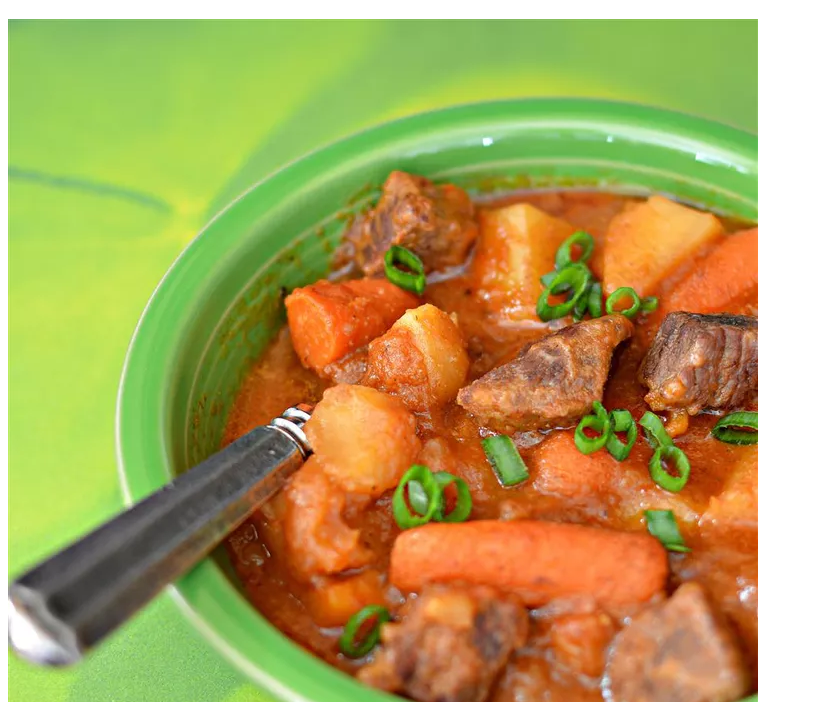
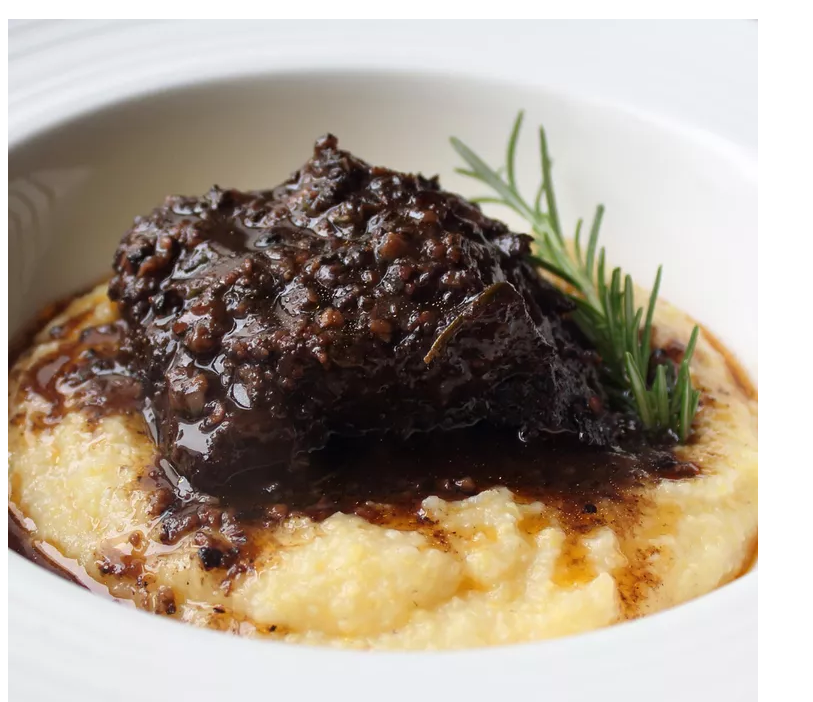
Before and after one commit to onkeld/odin-recipes, a plain HTML site: page recipes/peposa.html in a window 1280 px wide. Shown: the part 98-800 px from the top of the page, without its empty margins (0-813 px from the left). Drawn offline with Linux system fonts and the light colour scheme.

Commit message:
Replace wrong picture in the peposa recipe.
Wrong picture in the peposa recipe is replaced.

```diff
--- a/recipes/peposa.html
+++ b/recipes/peposa.html
@@ -10,7 +10,7 @@
     <h1>Peposa Dell'Impruneta <br />
       (Tuscan Black Pepper Beef)
     </h1>
-    <img src="IrishStew.webp" alt="Picture of Irish Stew in a green bowl">
+    <img src="Peposa.webp" alt="Picture of Irish Stew in a green bowl">
     <h2>Description</h2>
     <p>he story goes that terracotta tile workers in Impruneta, Tuscany, would place this stew into clay pots and cook it in their still-hot kilns overnight where it would be ready in the morning. They used a lot of pepper because the meat was not always top quality. The amount of pepper is up to you--I used a ridiculous amount, but even so it wasn't overpowering.</p>
     <h2>Ingredients:</h2>
```
